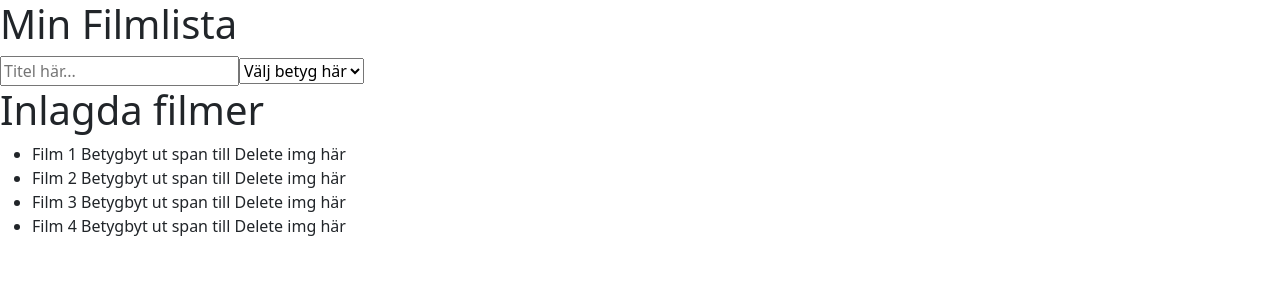
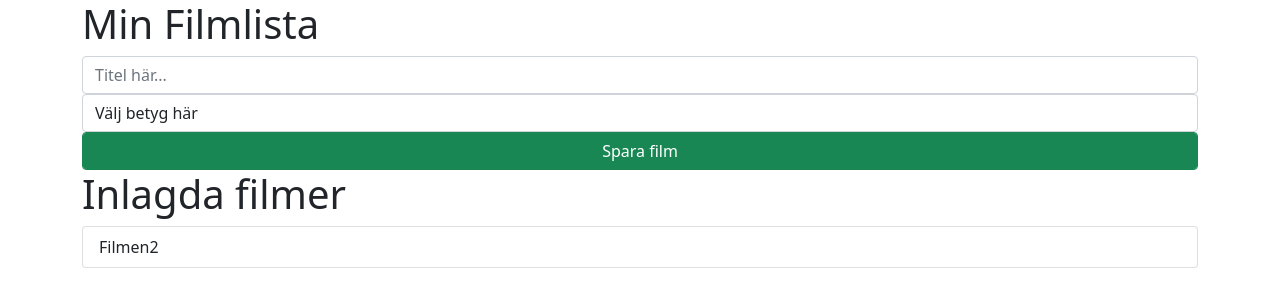
Before and after one commit to TobiasSvenssonDev/assignment-7-framework, a React (Create React App) app in the folder movie-list/: page / in a window 1280 px wide. Shown: the top 304 px of the page. Built offline with nearby package versions, Linux system fonts and the light colour scheme.

Commit message:
lägga till film
Kommer antagligen byta namn på lite grejer senare... Men nu går det att lägga till en film.  ingen validering än så länge

Co-Authored-By: Axel-Heinonen <81235010+Axel-Heinonen@users.noreply.github.com>

```diff
--- a/movie-list/public/index.html
+++ b/movie-list/public/index.html
@@ -27,7 +27,7 @@
     <link href="https://cdn.jsdelivr.net/npm/bootstrap@5.1.3/dist/css/bootstrap.min.css" rel="stylesheet" integrity="sha384-1BmE4kWBq78iYhFldvKuhfTAU6auU8tT94WrHftjDbrCEXSU1oBoqyl2QvZ6jIW3" crossorigin="anonymous">
     <title>React App</title>
   </head>
-  <body>
+  <body class="container">
     <noscript>You need to enable JavaScript to run this app.</noscript>
     <div id="root"></div>
     <!--
--- a/movie-list/src/AddMovieForm.js
+++ b/movie-list/src/AddMovieForm.js
@@ -1,15 +1,11 @@
+import React, { useState, useRef } from "react"
+
 export default function AddMovieForm() {
+
+
     return (
-        <fieldset>
-            <input className="form-group" placeholder="Titel här..."></input>
-            <select className="form-group">
-                <option value="" selected>Välj betyg här</option>
-                <option value="1">1</option>
-                <option value="2">2</option>
-                <option value="3">3</option>
-                <option value="4">4</option>
-                <option value="5">5</option>
-            </select>
-        </fieldset>
+        <div>
+
+        </div>
     )
 };
--- /dev/null
+++ b/movie-list/src/Movie.js
@@ -0,0 +1,9 @@
+import React from 'react'
+
+export default function Movie(props) {
+  return (
+    <li className='list-group-item'>
+        { props.item.title}<span>{props.item.rating}</span>
+    </li>
+  )
+}
--- a/movie-list/src/MovieList.js
+++ b/movie-list/src/MovieList.js
@@ -1,12 +1,48 @@
+import React, {useState, useRef} from "react";
+import Movie from "./Movie";
+
 export default function MovieList(){
+    const [movies, setMovies] = useState([{
+        id: 1,
+        title: "Filmen",
+        rating: 2
+    }]);
+    const titleRef = useRef();
+    const ratingRef = useRef();
+
+    function addMovie(event){
+        /*
+        TODO - lägg till validering och spara till localStorage
+        */
+
+        const newId = movies.length > 0 ? movies[movies.length -1].id + 1 : 1;
+        setMovies([...movies, {
+            id: newId,
+            title: titleRef.current.value,
+            rating: ratingRef.current.value
+        }]);
+        titleRef.current.value = ""
+        ratingRef.current.value = ""
+    }
+
     return (
         <div>
+        <fieldset>
+            <input className="form-control" placeholder="Titel här..." ref={titleRef}></input>
+            <select className="form-control" ref={ratingRef}>
+                <option value="" selected>Välj betyg här</option>
+                <option value="1">1</option>
+                <option value="2">2</option>
+                <option value="3">3</option>
+                <option value="4">4</option>
+                <option value="5">5</option>
+            </select>
+            <button className="form-control btn btn-success" onClick={addMovie}>Spara film</button>
+        </fieldset>
+
             <h1>Inlagda filmer</h1>
-            <ul>
-                <li>Film 1 <span>Betyg</span><span>byt ut span till Delete img här</span></li>
-                <li>Film 2 <span>Betyg</span><span>byt ut span till Delete img här</span></li>
-                <li>Film 3 <span>Betyg</span><span>byt ut span till Delete img här</span></li>
-                <li>Film 4 <span>Betyg</span><span>byt ut span till Delete img här</span></li>
+            <ul className="list-group">
+                { movies.map(movie => <Movie key={movie.id} item={movie} />)}
             </ul>
         </div>
     )
```
